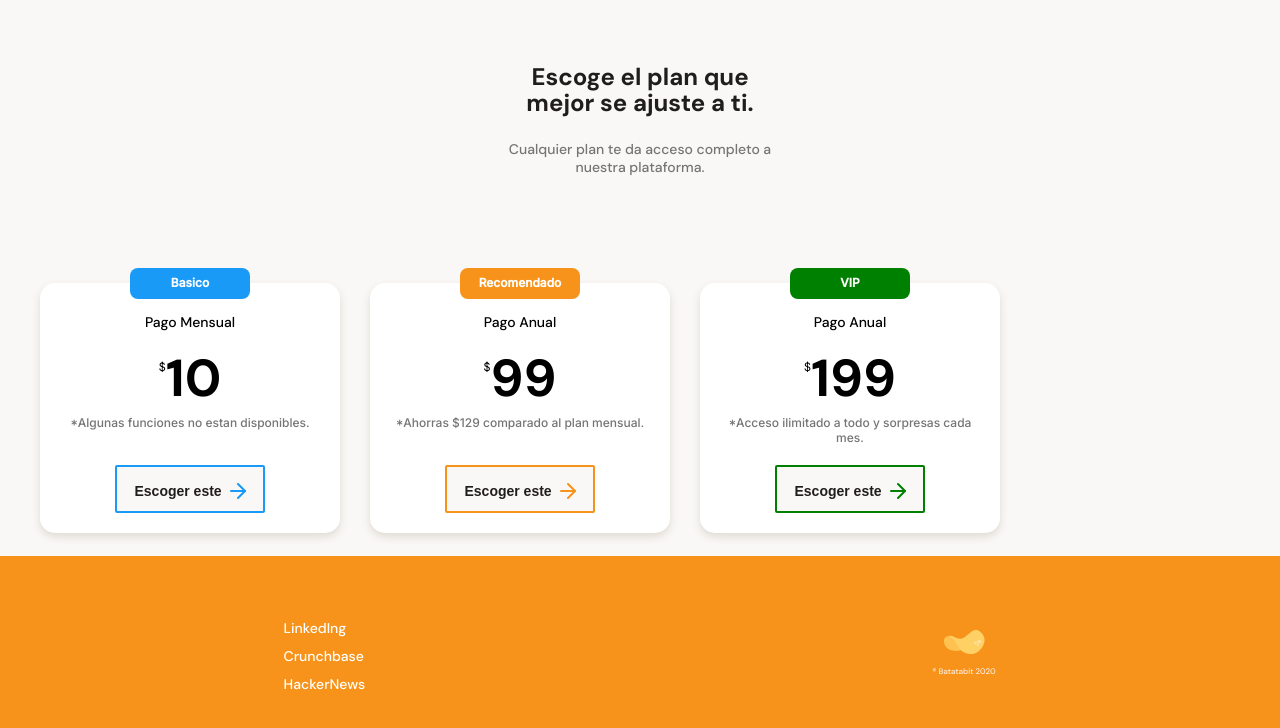
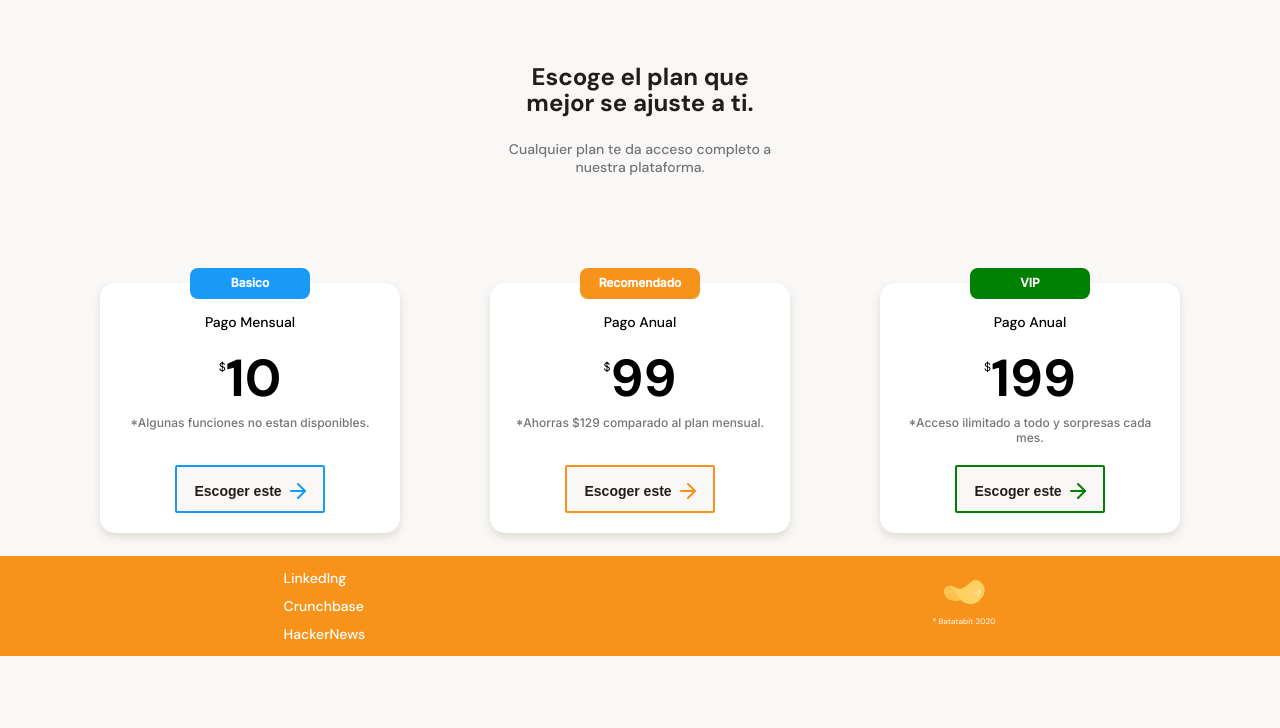
Before and after one commit to cisaias1999/Bitcoin-Batatabit, a plain HTML site: page index.html in a window 1280 px wide. Shown: the part 2086-2814 px from the top of the page. After the commit the page ends 2742 px from the top, so only its background shows below. Drawn offline with Linux system fonts and the light colour scheme.

Commit message:
Update styles.css

```diff
--- a/styles.css
+++ b/styles.css
@@ -456,12 +456,14 @@ main {
   display: flex;
   flex-direction: row;
   align-items: center;
+  justify-content: space-evenly;
   height: 316px;
   overflow-y: hidden;
   overflow-x: scroll;
   overscroll-behavior-x: contain;
   scroll-snap-type: x proximity;
 }
+
 /*ocultar scroll*/
 ::-webkit-scrollbar {
   display: none;
@@ -597,7 +599,7 @@ main {
 
 footer {
   width: 100%;
-  height: 200px;
+  height: 100px;
   background-color: var(--bitcoin-orange);
   display: flex;
   align-items: center;
```
